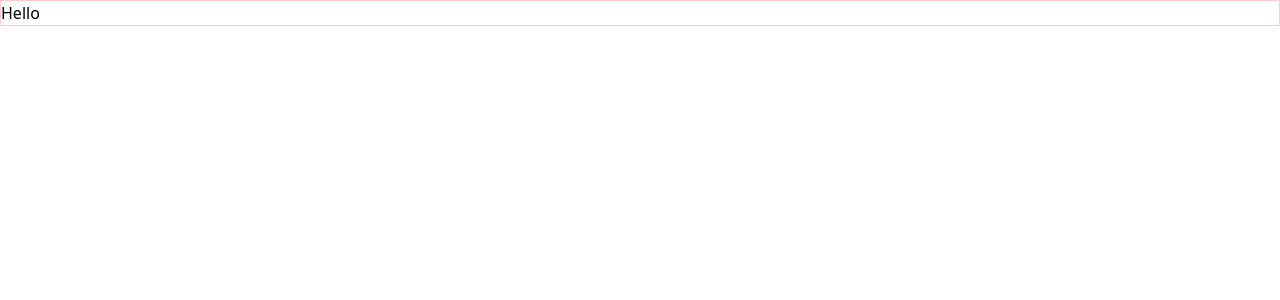
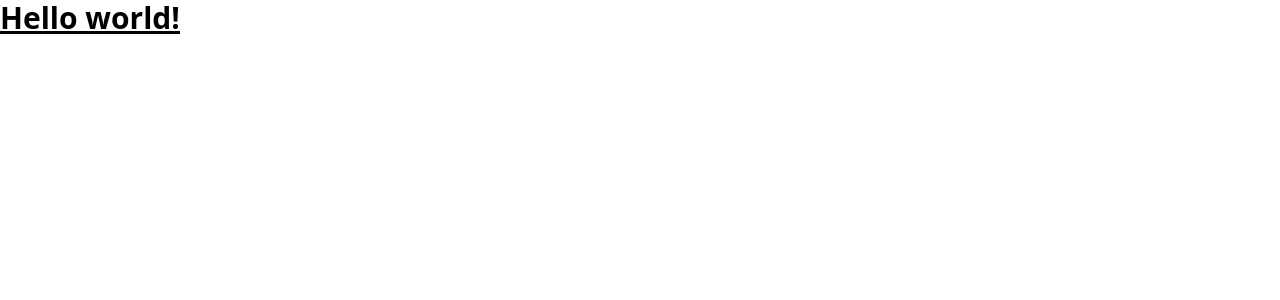
Before and after one commit to G-Linares/tailwind-example, a React (Create React App) app: page / in a window 1280 px wide. Shown: the top 300 px of the page. Built offline with nearby package versions, Linux system fonts and the light colour scheme.

Commit message:
added new branch

```diff
--- a/src/App.js
+++ b/src/App.js
@@ -2,7 +2,9 @@ import React from 'react'
 
 const App = () => {
   return (
-    <div className='border border-red-200'> Hello </div>
+    <h1 className="text-3xl font-bold underline">
+      Hello world!
+    </h1>
   )
 }
 
```
